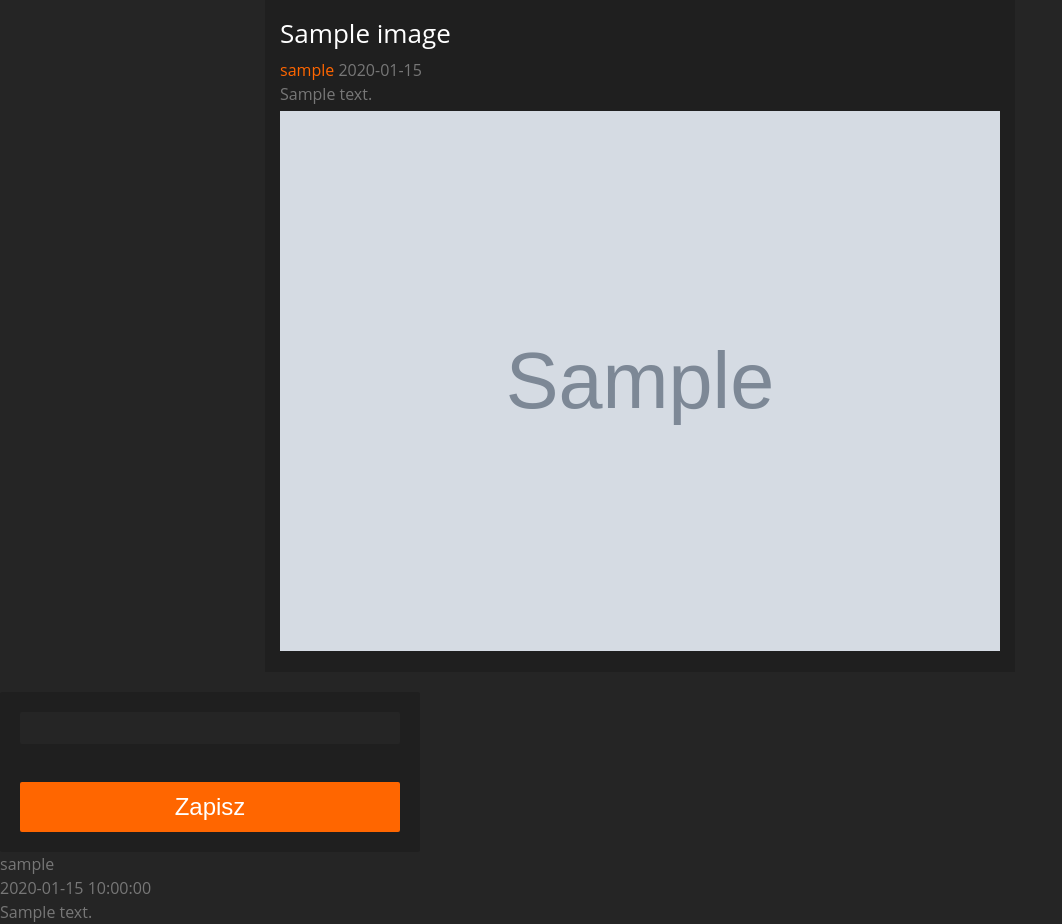
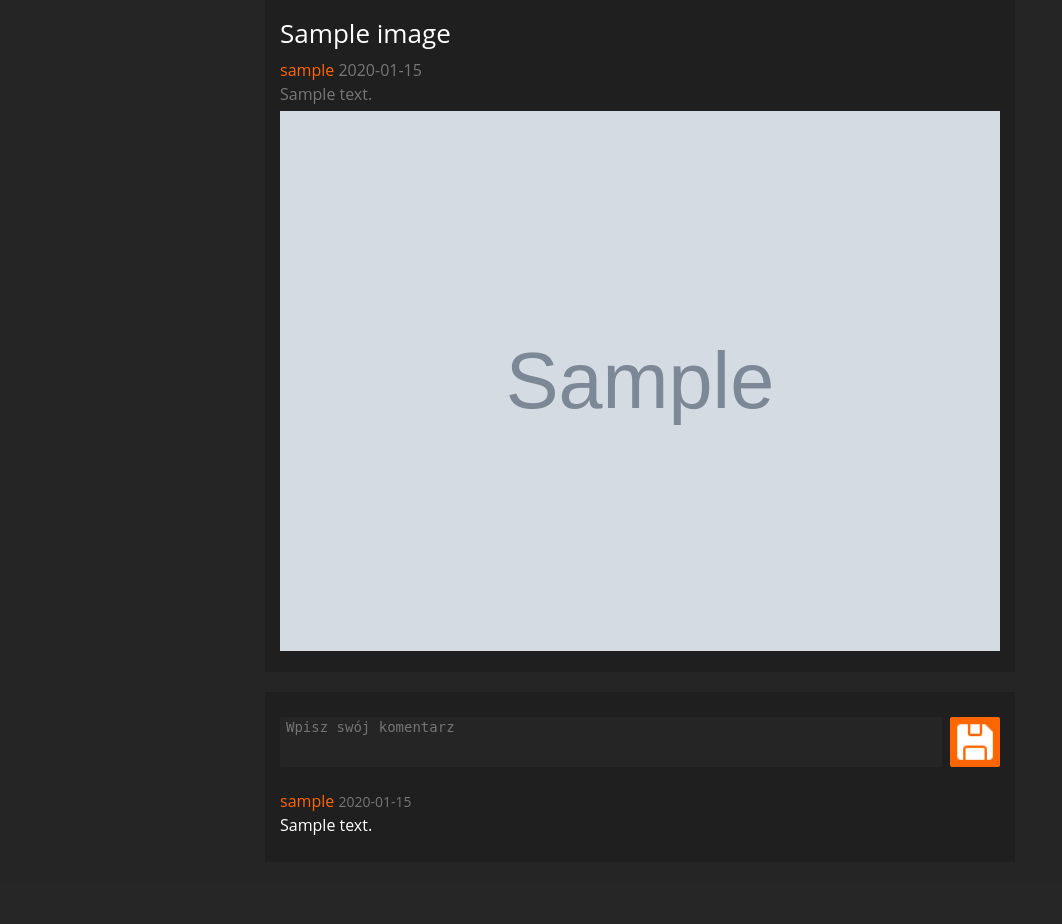
Before and after one commit to dawid-szaniawski/imagocms, a Flask app: template imagocms/templates/homepage/image_page.html in a window 1280 px wide. Shown: the part 105-1029 px from the top of the page, without its empty margins (0-1062 px from the left). After the commit the page ends 940 px from the top, so only its background shows below. Run offline with Flask 2, Linux system fonts and the light colour scheme; the template is opened without the code that fills it: most values are stand-ins (such as "Sample title", 1, 10 or a date in 2020); grey boxes marked "Sample" are stand-in pictures.

Commit message:
Add comments, add icons to forms

```diff
--- a/imagocms/static/style.css
+++ b/imagocms/static/style.css
@@ -178,13 +178,15 @@ form {
 .cut-short {
   width: 50px;
 }
+.cut-long {
+  width: 130px;
+}
 .input:focus ~ .cut,
 .input:not(:placeholder-shown) ~ .cut {
   transform: translateY(8px);
 }
 .placeholder {
   color: #fff;
-  font-family: sans-serif;
   left: 20px;
   line-height: 14px;
   pointer-events: none;
@@ -223,12 +225,65 @@ form {
 .upload-input {
   display: inline-block;
   cursor: pointer;
-    font-size: 1.6rem;
-    line-height: 50px;
+  text-align: center;
 }
 .upload-input:hover {
   filter: brightness(1.2);
   transition: .5s;
+}
+.upload-image {
+  height: 100%;
+  width: auto;
+  padding: 6px;
+  padding-bottom: 12px;
+}
+.comments-wrapper{
+  margin: 20px;
+}
+.comments {
+  padding: 15px;
+  background-color: #1f1f1f;
+  max-width: 750px;
+  margin: auto;
+}
+form.add-comment-form {
+  display: flex;
+  max-width: 100%;
+  padding: 10px 0;
+}
+button.comment-submit {
+  background-color: #f60;
+  border-radius: 2px;
+  border: 0;
+  box-sizing: border-box;
+  cursor: pointer;
+  height: 50px;
+  width: 50px;
+  transition: .5s;
+}
+button.comment-submit:hover {
+  filter: brightness(1.2);
+}
+img.submit-image {
+  height: 100%;
+  width: auto;
+  padding: 6px;
+}
+.add-comment {
+  margin-bottom: 12px;
+}
+.comment {
+  margin: 10px 0;
+}
+p.body {
+  overflow-wrap: break-word;
+  color: #fff;
+}
+.comment-input {
+  width: 100%;
+  resize: none;
+  font-size: 1.4rem;
+  margin-right: 8px;
 }
 @media screen and (min-width: 400px) and (min-height: 670px) {
   .form-body {
--- a/imagocms/templates/auth/register.html
+++ b/imagocms/templates/auth/register.html
@@ -18,7 +18,7 @@
       </div>
       <div class="input-container ic2">
         <input id="email" name="email" class="input" type="email" placeholder=" " />
-        <div class="cut cut-short"></div>
+        <div class="cut cut-long"></div>
         <label for="email" class="placeholder">Email (opcjonalnie)</label>
       </div>
     <input type="submit" value="Zarejestruj się" class="submit">
--- a/imagocms/templates/homepage/create.html
+++ b/imagocms/templates/homepage/create.html
@@ -7,19 +7,19 @@
       <h1 class="title">Dodaj nowy obrazek</h1>
      <div class="input-container ic1">
         <input id="title" name="title" class="input" type="text" placeholder=" " required/>
-        <div class="cut"></div>
+        <div class="cut cut-long"></div>
         <label for="title" class="placeholder">Tytuł obrazka</label>
       </div>
     <div class="input-container ic2" style="margin-bottom: 85px;">
         <textarea id="description" name="description" class="input" placeholder=" " style="resize: none;height: 112px;font-size: 1.8rem;"></textarea>
-        <div class="cut cut-short"></div>
+        <div class="cut cut-long"></div>
         <label for="description" class="placeholder">Opis (opcjonalnie)</label>
       </div>
     <div class="input-container ic2">
 
         <label for="image" class="upload-input input">
             <input type="file" name="image" id="image" style="display: none;" accept=".png, .jpg, .jpeg, .gif">
-            Dodaj plik
+            <img src="{{ url_for('static', filename='upload_32.png') }}" class="upload-image" width="51" height="51">
         </label>
     </div>
       <input type="submit" value="Zapisz" class="submit">
--- a/imagocms/templates/homepage/image_page.html
+++ b/imagocms/templates/homepage/image_page.html
@@ -23,20 +23,28 @@
         {% endif %}
     </div>
 </article>
-<section class="comments">
+<section class="comments-wrapper">
+    <div class="comments">
     <div class="add-comment">
-        <form method="post">
-            <input id="comment" name="comment" class="input" type="text" placeholder=" " required/>
-            <input type="submit" value="Zapisz" class="submit">
+        <form method="post" class="add-comment-form">
+            <div class="comment-input">
+        <textarea id="comment" name="comment" class="input comment-input" placeholder="Wpisz swój komentarz" style="padding: 0px 6px;"></textarea>
+      </div>
+            <button type="submit" class="comment-submit">
+                <img src="{{ url_for('static', filename='diskette_32.png') }}" class="submit-image" width="51" height="51">
+            </button>
         </form>
     </div>
-
+<div class="all-comments">
     {% for comment in comments %}
     <div class="comment">
-        <p class="login">{{ comment['username'] }}</p>
-        <p class="data">{{ comment['created'] }}</p>
+        <p><a href="{{ url_for('homepage.index', page=1, author_name=comment['username']) }}" class="username">
+                {{ comment['username'] }}</a>
+            <span style="font-size: 1.4rem;">{{ comment['created'].strftime('%Y-%m-%d') }}</span></p>
         <p class="body">{{ comment['body'] }}</p>
     </div>
     {% endfor %}
+</div>
+        </div>
 </section>
 {% endblock %}
```
Also changed, not shown: imagocms/static/diskette_32.png (added), imagocms/static/upload_32.png (added). Lines whose indentation alone changed are shown as unchanged.
